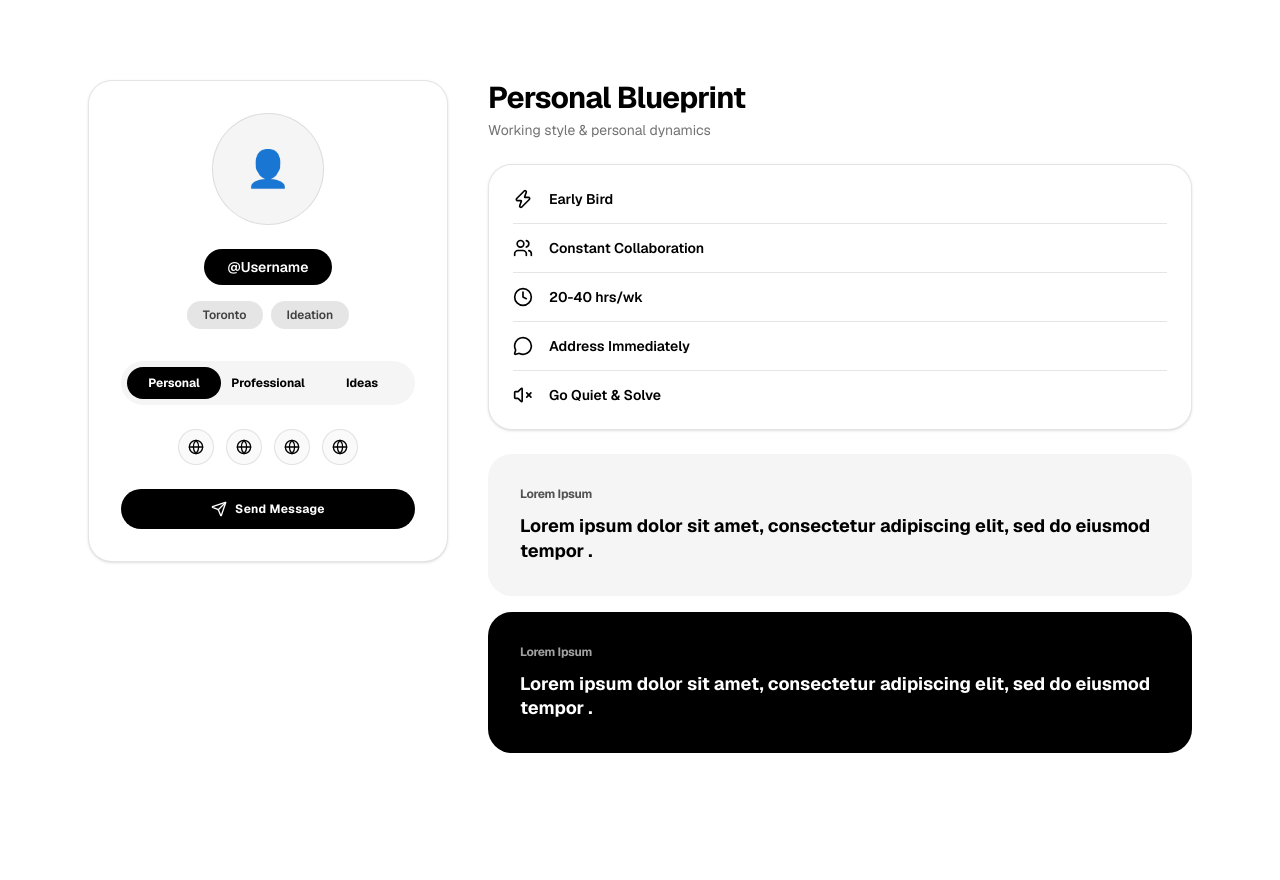
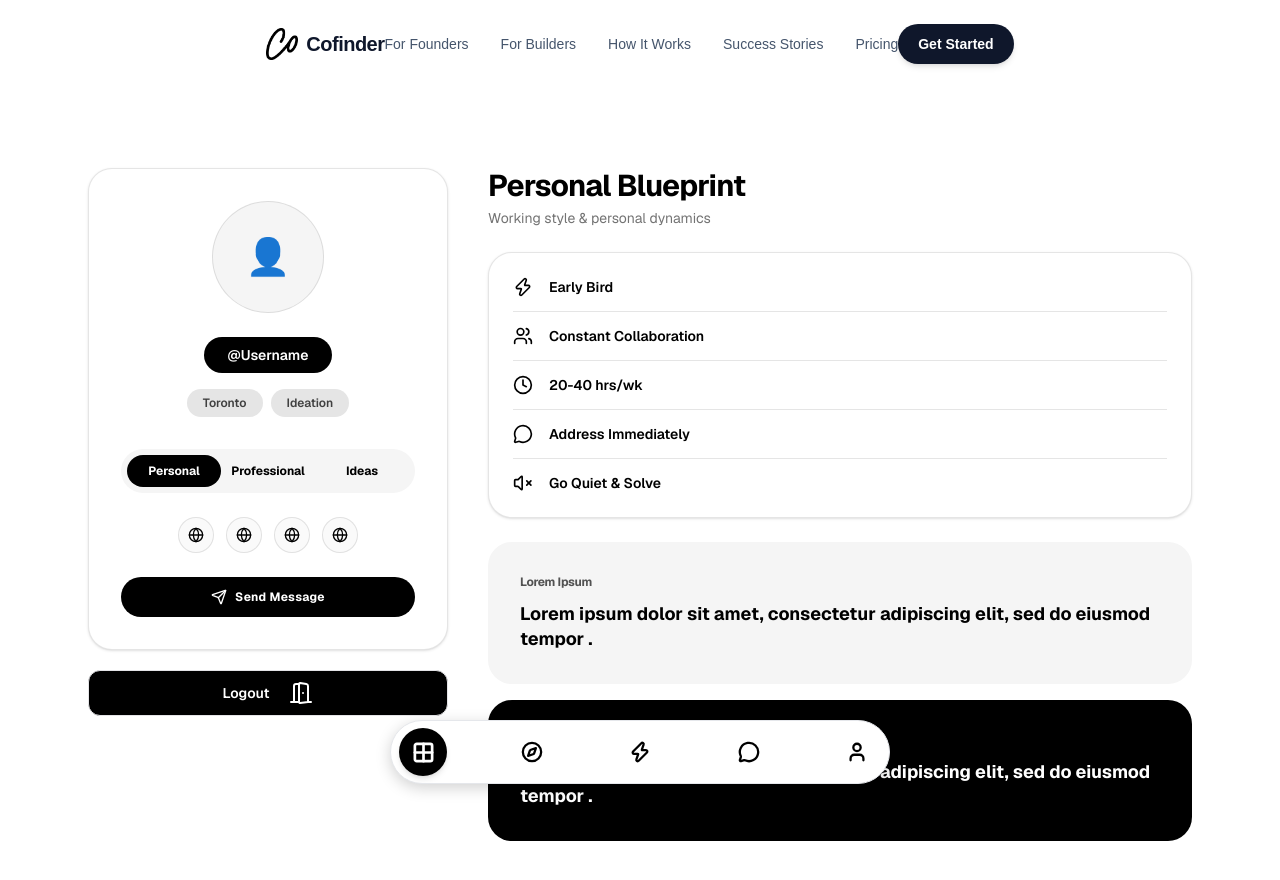
Before and after one commit to devcofinder-cloud/CoFinder-Frontend, a Next.js app: page /profile in a window 1280 px wide. Shown: the top 880 px of the page. Before the commit the page ends 833 px from the top, so only its background shows below. Built offline with nearby package versions, Linux system fonts and the light colour scheme; sample sign-in values are in the browser's storage.

Commit message:
localstorage me user object

```diff
--- a/app/(auth)/login/page.tsx
+++ b/app/(auth)/login/page.tsx
@@ -43,7 +43,7 @@ export default function LoginPage() {
       const res = await login(data);
       if (res.success) {
         localStorage.setItem("token", res.data.token);
-        localStorage.setItem("user",res.data.user)
+        localStorage.setItem("user",res.data.data.user)
 
         setPopup({
           open: true,
--- a/app/(protected)/layout.tsx
+++ b/app/(protected)/layout.tsx
@@ -1,3 +1,8 @@
+"use client";
+
+import { useEffect, useState } from "react";
+import { useRouter } from "next/navigation";
+
 import Navbar from "../components/Layout/Navbar";
 import Footer from "./dashboard/Dashboard-Components/Footer";
 
@@ -6,12 +11,29 @@ export default function DashboardLayout({
 }: {
   children: React.ReactNode;
 }) {
+  const router = useRouter();
+  const [checking, setChecking] = useState(true);
+
+  useEffect(() => {
+    const token = localStorage.getItem("token");
+
+    if (!token) {
+      router.replace("/home");
+      return;
+    }
+
+    setChecking(false);
+  }, [router]);
+
+  if (checking) {
+    return <div className="min-h-screen bg-white" />;
+  }
+
   return (
-    <div className="">
+    <div className="min-h-screen flex flex-col">
+      <Navbar />
 
-      <main className="flex-1">
-        {children}
-      </main>
+      <main className="flex-1">{children}</main>
 
       <Footer />
     </div>
--- a/app/profile/page.tsx
+++ b/app/(protected)/profile/page.tsx
@@ -21,6 +21,7 @@ import {
   Send,
   CheckCircle2,
   Globe,
+  DoorOpen,
 } from "lucide-react";
 
 /* ------------------------------------------------------------------ */
@@ -243,6 +244,18 @@ export default function ProfilePage() {
               )}
             </button>
           </div>
+
+          <div className="w-full mt-5">
+            <button
+              onClick={() => {
+                localStorage.clear();
+                window.location.reload();
+              }}
+              className=" flex items-center justify-center gap-5  cursor-pointer rounded-xl border border-zinc-200 bg-black w-full px-4 py-2.5 text-sm font-semibold text-white transition hover:border-black hover:bg-zinc-50 hover:text-black active:scale-95"
+            >
+              Logout <DoorOpen />
+            </button>
+          </div>
         </motion.aside>
 
         {/* ---------------------------------------------------- */}
@@ -437,7 +450,10 @@ function TraitList({
     <div className="rounded-3xl border border-black/10 bg-white p-6 shadow-sm">
       <div className="divide-y divide-black/10">
         {traits.map(({ icon: Icon, label }, i) => (
-          <div key={i} className="flex items-center gap-4 py-3.5 first:pt-0 last:pb-0">
+          <div
+            key={i}
+            className="flex items-center gap-4 py-3.5 first:pt-0 last:pb-0"
+          >
             <Icon className="h-5 w-5 shrink-0 text-black" />
             <span className="text-sm font-semibold text-black">{label}</span>
           </div>
```
